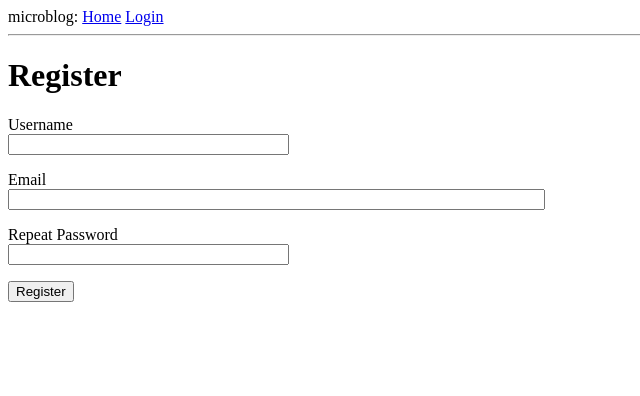
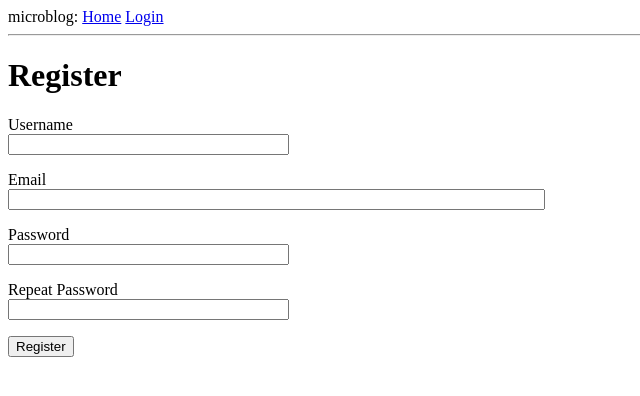
Before and after one commit to zemags/flask_app, a Flask app: page /register in a window 1280 px wide. Shown: the top 396 px of the page, without its empty margins (0-640 px from the left). Run offline with Flask 2, Linux system fonts and the light colour scheme.

Commit message:
add password check to html

```diff
--- a/app/templates/register.html
+++ b/app/templates/register.html
@@ -19,6 +19,13 @@
             {% endfor %}
         </p>
         <p>
+            {{ form.password.label }}<br>
+            {{ form.password(size=32) }}<br>
+            {% for error in form.password.errors %}
+            <span style="color: red;">[{{ error }}]</span>
+            {% endfor %}
+        </p>
+        <p>
             {{ form.password2.label }}<br>
             {{ form.password2(size=32) }}<br>
             {% for error in form.password.errors %}
```
